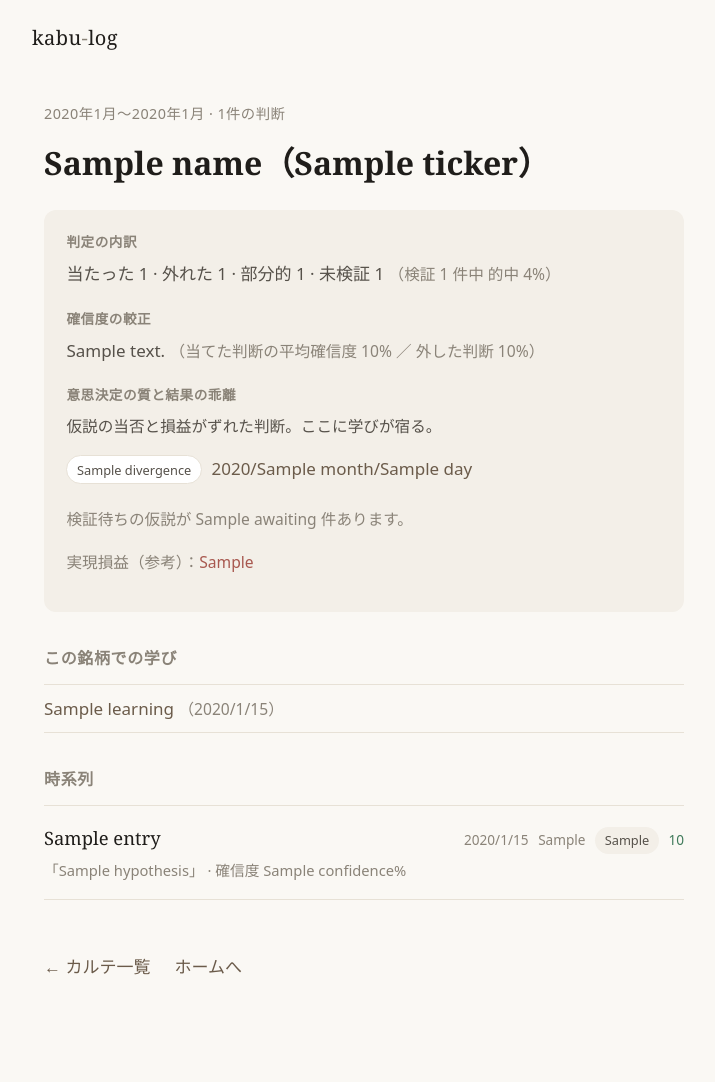
After one commit to noknok06/kabulog2, a Django app: template journal/templates/journal/karte.html in a window 1280 px wide. The commit adds this page. Shown: the whole page, without its empty margins (276-991 px from the left). Run offline with Django 3.2, Linux system fonts and the light colour scheme; the template is opened without the code that fills it: most values are stand-ins (such as "Sample title", 1, 10 or a date in 2020).

Commit message:
銘柄カルテ（per-instrument karte）を追加
ある銘柄について自分が過去にどう考え、当て／外し、何を学んだかを1枚で
診るページ。既存フィールドを集約する読み取りサービスのみで、新テーブルは
作らない。損益スコアボード化を避け、意思決定の質と学びを中心に据える。

- journal/services/karte.py: owner スコープの純粋な集約
  - instrument_index: 銘柄一覧（件数・最終日・検証待ち）
  - instrument_karte: 判定内訳・的中率・確信度の較正・検証待ち・
    「意思決定の質と結果の乖離」（当たったが損／外したが得）・蓄積した学び
- karte_index / karte ビュー＋URL。他人の銘柄は記録なし→404（IDOR封鎖）
- karte_index.html / karte.html、ナビ「カルテ」、詳細からの導線
- 集約・乖離・較正・owner分離のテスト

Co-Authored-By: Claude Opus 4.8 <noreply@anthropic.com>
Claude-Session: https://claude.ai/code/session_01SU982DFZLWSJBmFNXJCycP

```diff
--- a/journal/templates/journal/entry_detail.html
+++ b/journal/templates/journal/entry_detail.html
@@ -43,6 +43,7 @@
 
   <footer class="entry-foot">
     <a class="btn-link" href="{% url 'journal:edit' entry.pk %}">編集する</a>
+    {% if entry.ticker %}<a class="btn-link" href="{% url 'journal:karte' entry.ticker %}">この銘柄のカルテ →</a>{% endif %}
     <a class="btn-link" href="{% url 'home' %}">ホームへ</a>
   </footer>
 </article>
--- /dev/null
+++ b/journal/templates/journal/karte.html
@@ -0,0 +1,105 @@
+{% extends "base.html" %}
+{% load kabu_extras %}
+{% block title %}{{ name|default:ticker }} · カルテ · kabu-log{% endblock %}
+
+{% block content %}
+<section class="karte">
+  <header class="karte-head">
+    <p class="entry-meta">
+      {{ first_date|date:"Y年n月" }}〜{{ last_date|date:"Y年n月" }} · {{ count }}件の判断
+    </p>
+    <h1 class="entry-title">{{ name|default:ticker }}{% if name %}（{{ ticker }}）{% endif %}</h1>
+  </header>
+
+  {# Quiet diagnostic panel — decision quality, never a P&L scoreboard. #}
+  <section class="karte-summary">
+    <div class="karte-stat">
+      <h2>判定の内訳</h2>
+      <p>
+        当たった {{ hit_count }} · 外れた {{ miss_count }} · 部分的 {{ partial_count }} · 未検証 {{ unverified_count }}
+        {% if hit_rate_pct is not None %}<span class="muted">（検証 {{ verified_count }} 件中 的中 {{ hit_rate_pct }}%）</span>{% endif %}
+      </p>
+    </div>
+
+    {% if calibration_note %}
+      <div class="karte-stat">
+        <h2>確信度の較正</h2>
+        <p>{{ calibration_note }}
+          <span class="muted">（当てた判断の平均確信度 {{ avg_confidence_hit|floatformat:0 }}% ／ 外した判断 {{ avg_confidence_miss|floatformat:0 }}%）</span>
+        </p>
+      </div>
+    {% endif %}
+
+    {% if divergence %}
+      <div class="karte-stat karte-divergence">
+        <h2>意思決定の質と結果の乖離</h2>
+        <p class="muted">仮説の当否と損益がずれた判断。ここに学びが宿る。</p>
+        <ul class="karte-divergence-list">
+          {% for d in divergence %}
+            <li>
+              <span class="karte-divergence-label">{{ d.label }}</span>
+              <a href="{{ d.entry.get_absolute_url }}">{{ d.entry.title|default:d.entry.occurred_at|date:"Y/n/j" }}</a>
+            </li>
+          {% endfor %}
+        </ul>
+      </div>
+    {% endif %}
+
+    {% if awaiting %}
+      <p class="muted">検証待ちの仮説が {{ awaiting }} 件あります。</p>
+    {% endif %}
+    {% if realized_pnl is not None %}
+      <p class="muted karte-pnl">実現損益（参考）：<span class="{% if realized_pnl >= 0 %}pnl-gain{% else %}pnl-loss{% endif %}">{{ realized_pnl }}</span></p>
+    {% endif %}
+  </section>
+
+  {# Accumulated learnings about this instrument. #}
+  {% if learnings %}
+    <section class="karte-learnings">
+      <h2>この銘柄での学び</h2>
+      <ul class="karte-learning-list">
+        {% for e in learnings %}
+          <li>
+            <a href="{{ e.get_absolute_url }}">{{ e.learning|truncatechars:90 }}</a>
+            <span class="muted">（{{ e.occurred_at|date:"Y/n/j" }}）</span>
+          </li>
+        {% endfor %}
+      </ul>
+    </section>
+  {% endif %}
+
+  {# The arc over time. #}
+  <section class="karte-timeline">
+    <h2>時系列</h2>
+    <ul class="entry-list">
+      {% for e in entries %}
+        <li class="entry-row verdict-{{ e.verdict }}">
+          <a class="entry-row-main" href="{{ e.get_absolute_url }}">
+            <span class="entry-row-title">{{ e.title|default:e.body|truncatechars:40|default:"無題の記録" }}</span>
+            {% if e.hypothesis %}
+              <span class="entry-row-excerpt">「{{ e.hypothesis|truncatechars:72 }}」{% if e.confidence is not None %} · 確信度 {{ e.confidence }}%{% endif %}</span>
+            {% elif e.learning %}
+              <span class="entry-row-excerpt">学び：{{ e.learning|truncatechars:80 }}</span>
+            {% endif %}
+          </a>
+          <div class="entry-row-meta">
+            <time datetime="{{ e.occurred_at|date:'Y-m-d' }}">{{ e.occurred_at|date:"Y/n/j" }}</time>
+            <span class="entry-row-action">{{ e.get_action_display }}</span>
+            {% if e.verdict != 'unverified' %}
+              <span class="verdict-badge">{{ e.get_verdict_display }}</span>
+            {% endif %}
+            {% if e.result and e.result.pnl_amount is not None %}
+              <span class="entry-row-pnl {% if e.result.pnl_amount >= 0 %}pnl-gain{% else %}pnl-loss{% endif %}">{{ e.result.pnl_amount }}</span>
+            {% endif %}
+          </div>
+        </li>
+      {% endfor %}
+    </ul>
+  </section>
+
+  <footer class="entry-foot">
+    <a class="btn-link" href="{% url 'journal:karte_index' %}">← カルテ一覧</a>
+    <a class="btn-link" href="{% url 'home' %}">ホームへ</a>
+  </footer>
+</section>
+{% endblock %}
--- a/journal/urls.py
+++ b/journal/urls.py
@@ -7,6 +7,8 @@ app_name = "journal"
 urlpatterns = [
     path("compose/", views.compose, name="compose"),
     path("library/", views.library, name="library"),
+    path("karte/", views.karte_index, name="karte_index"),
+    path("karte/<str:ticker>/", views.karte, name="karte"),
     path("autosave/", views.autosave, name="autosave"),
     path("publish/", views.publish, name="publish"),
     path("<int:pk>/", views.detail, name="detail"),
--- a/static/css/app.css
+++ b/static/css/app.css
@@ -246,6 +246,43 @@ a:hover { text-decoration: underline; }
   .entry-row-meta { white-space: normal; }
 }
 
+/* --- 銘柄カルテ (per-instrument chart) --- */
+.karte { max-width: 40rem; margin: 0 auto; }
+.karte-head { margin-bottom: 1.5rem; }
+.karte-summary {
+  background: var(--surface-2); border-radius: var(--radius);
+  padding: 1.25rem 1.4rem; margin-bottom: 2rem;
+}
+.karte-stat { margin-bottom: 1.1rem; }
+.karte-stat:last-child { margin-bottom: 0; }
+.karte-stat h2 {
+  font-size: .85rem; color: var(--ink-faint); font-weight: 600;
+  letter-spacing: .04em; margin: 0 0 .35rem;
+}
+.karte-stat p { margin: 0; color: var(--ink-soft); }
+.karte-divergence-list { list-style: none; padding: 0; margin: .6rem 0 0; }
+.karte-divergence-list li {
+  display: flex; align-items: baseline; gap: .6rem; padding: .25rem 0;
+}
+.karte-divergence-label {
+  flex-shrink: 0; padding: .15rem .6rem; border-radius: 999px;
+  background: var(--surface); border: 1px solid var(--line);
+  color: var(--ink-soft); font-size: .8rem;
+}
+.karte-pnl .pnl-gain { color: var(--gain); }
+.karte-pnl .pnl-loss { color: var(--loss); }
+
+.karte-learnings, .karte-timeline { margin-top: 2rem; }
+.karte-learnings h2, .karte-timeline h2 {
+  font-size: 1rem; color: var(--ink-faint); font-weight: 600;
+  letter-spacing: .04em; margin: 0 0 .75rem;
+}
+.karte-learning-list { list-style: none; padding: 0; margin: 0; }
+.karte-learning-list li {
+  padding: .55rem 0; border-top: 1px solid var(--line); color: var(--ink-soft);
+}
+.karte-learning-list li:last-child { border-bottom: 1px solid var(--line); }
+
 /* --- Motion: respect reduced-motion --- */
 @media (prefers-reduced-motion: reduce) {
   * { animation: none !important; transition: none !important; }
--- a/templates/base.html
+++ b/templates/base.html
@@ -20,6 +20,7 @@
       <nav class="topnav">
         <a href="{% url 'home' %}">ホーム</a>
         <a href="{% url 'journal:library' %}">ライブラリ</a>
+        <a href="{% url 'journal:karte_index' %}">カルテ</a>
         <a class="cta" href="{% url 'journal:compose' %}">書く</a>
       </nav>
     {% endif %}
```
Also changed, not shown: DESIGN.md (+1 -1 lines), journal/services/karte.py (added, +164 -0 lines), journal/templates/journal/karte_index.html (added, +30 -0 lines), journal/tests.py (+61 -0 lines), journal/views.py (+21 -0 lines).
